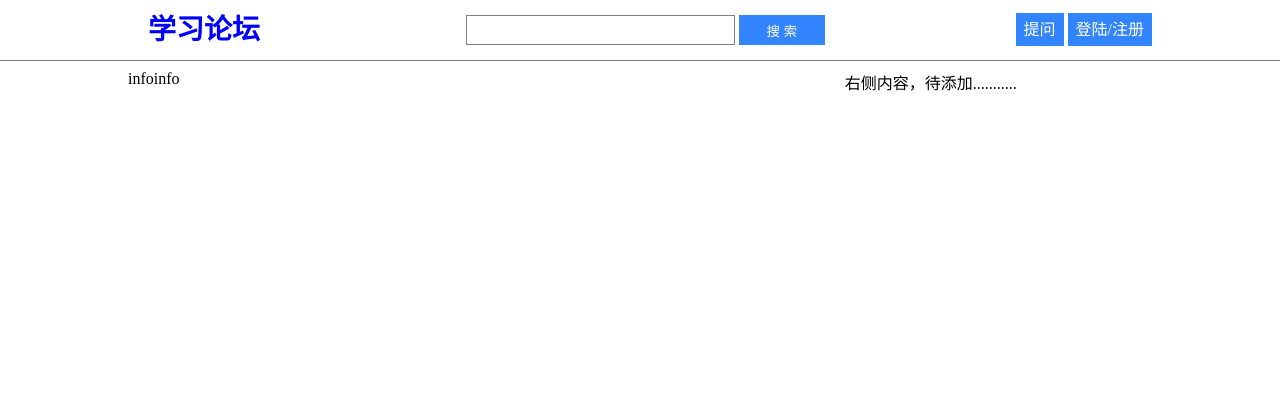
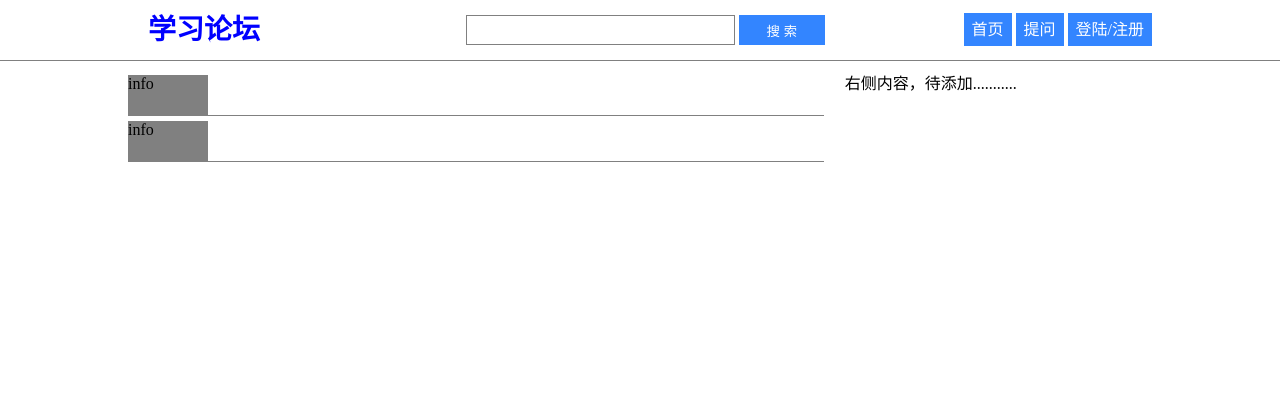
Before and after one commit to asd571362/luntan, a Django app: page /index/ in a window 1280 px wide. Shown: the top 420 px of the page. Run offline with Django 3.2, Linux system fonts and the light colour scheme.

Commit message:
顶部添加首页跳转链接，所有页面初次访问views访问设置

```diff
--- a/luntan/apps/urls.py
+++ b/luntan/apps/urls.py
@@ -2,7 +2,9 @@
 from apps import views
 
 urlpatterns = [
+    url(r'^$', views.index),
     url(r'^index/$', views.index),
+    url(r'^ask/$', views.ask),
     url(r'^register/$', views.register),
     url(r'^register/register_post/$', views.register_post),
     url(r'^register/uname_re_vf/$', views.uname_re_vf),
--- a/luntan/apps/views.py
+++ b/luntan/apps/views.py
@@ -83,3 +83,7 @@
             return JsonResponse({'log_vf':False})
     else:
         render(request,'apps/index.html')
+
+
+def ask(request):
+    return render(request, 'apps/ask.html')
--- a/luntan/static/css/common.css
+++ b/luntan/static/css/common.css
@@ -119,7 +119,7 @@
 	line-height: 60px;
 }
 
-.ask-btn,.user-info{
+.ask-btn,.user-info,.index-link{
 	padding: 8px;
 	color: #fff;
 	background: #3385ff;
--- a/luntan/templates/apps/ask.html
+++ b/luntan/templates/apps/ask.html
@@ -1,5 +1,7 @@
 {% extends 'apps/basebody.html' %}
-
+{% block link %}
+    <link rel="stylesheet" href="/static/css/ask.css">
+{% endblock link %}
 {% block main_left %}
     <form action="#" method="post">
         <input type="text" class="q-title">
--- a/luntan/templates/apps/base.html
+++ b/luntan/templates/apps/base.html
@@ -21,8 +21,9 @@
                     </form>
                 </div>
                 <div class="header-right right">
-                    <a href="" class="ask-btn">提问</a>
-                    <a href="" class="user-info">登陆/注册</a>
+                    <a href="/index" class="index-link">首页</a>
+                    <a href="/ask" class="ask-btn">提问</a>
+                    <a href="/register" class="user-info">登陆/注册</a>
                 </div>
             </div>
         </div>
--- a/luntan/templates/apps/index.html
+++ b/luntan/templates/apps/index.html
@@ -1,4 +1,7 @@
 {% extends 'apps/basebody.html' %}
+{% block link %}
+    <link rel="stylesheet" href="/static/css/index.css">
+{% endblock link %}
 	<!-- 动态区 -->
 	<!-- <div class="dynamics content">
 		<ul class="dynamics-title">
--- a/luntan/templates/apps/question.html
+++ b/luntan/templates/apps/question.html
@@ -1,4 +1,7 @@
 {% extends 'apps/basebody.html' %}
+{% block link %}
+    <link rel="stylesheet" href="/static/css/question.css">
+{% endblock link %}
 	<!-- 动态区 -->
 	<!-- <div class="dynamics content">
 		<ul class="dynamics-title">
```
